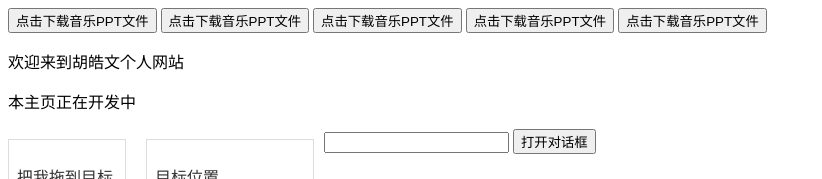
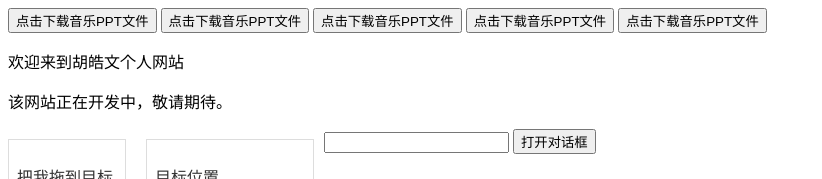
Before and after one commit to xianfengting/xianfengting.github.io.old, a plain HTML site: page index.html in a window 1280 px wide. Shown: the top 179 px of the page, without its empty margins (0-822 px from the left). Drawn offline with nearby package versions, Linux system fonts and the light colour scheme.

Commit message:
上传项目文件

```diff
--- a/index.html
+++ b/index.html
@@ -62,7 +62,7 @@
 		<input id="openDialogButton" type="button" value="点击下载音乐PPT文件" onclick="validateOperationByActivationCode(function(){window.location='https://pan.baidu.com/s/1owJsiIlPJ_RJCWDwOdYwkg'})" />
 		<input id="openDialogButton" type="button" value="点击下载音乐PPT文件" onclick="validateOperationByActivationCode(function(){window.location='https://pan.baidu.com/s/1owJsiIlPJ_RJCWDwOdYwkg'})" />
         <p>欢迎来到胡皓文个人网站</p>
-		<p>本主页正在开发中</p>
+		<p>该网站正在开发中，敬请期待。</p>
 
 		<input type="text" name="date" id="date" />
 
```
